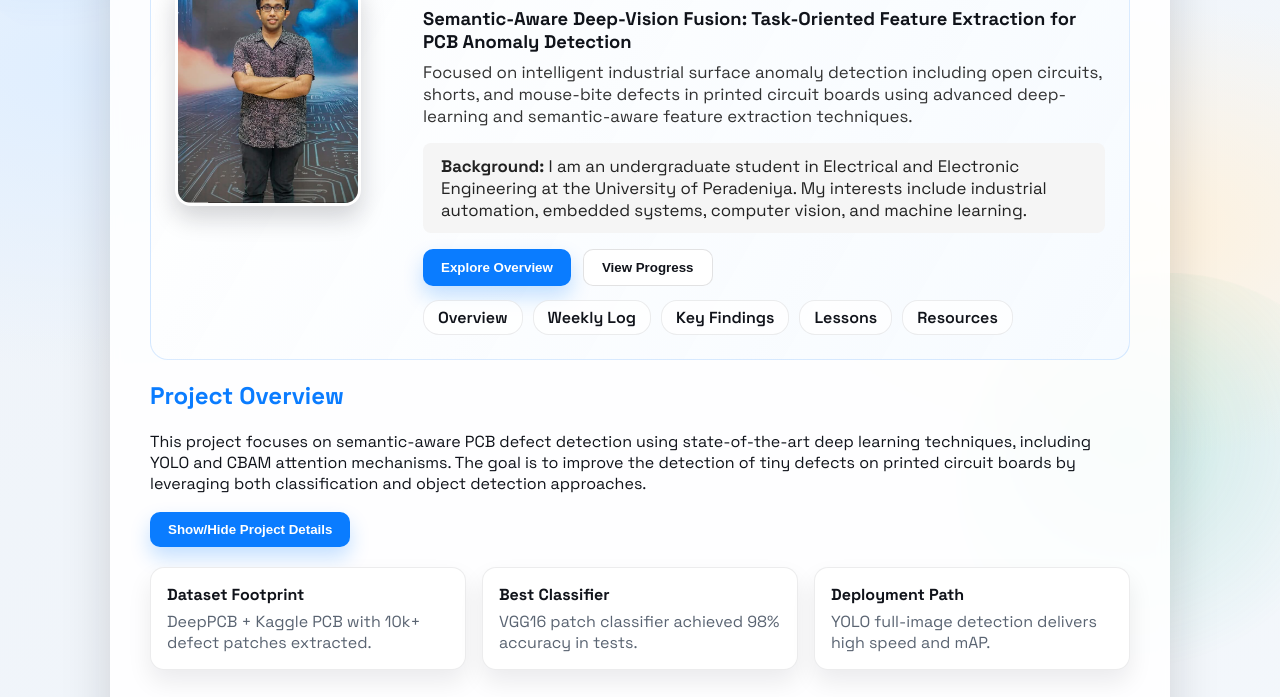
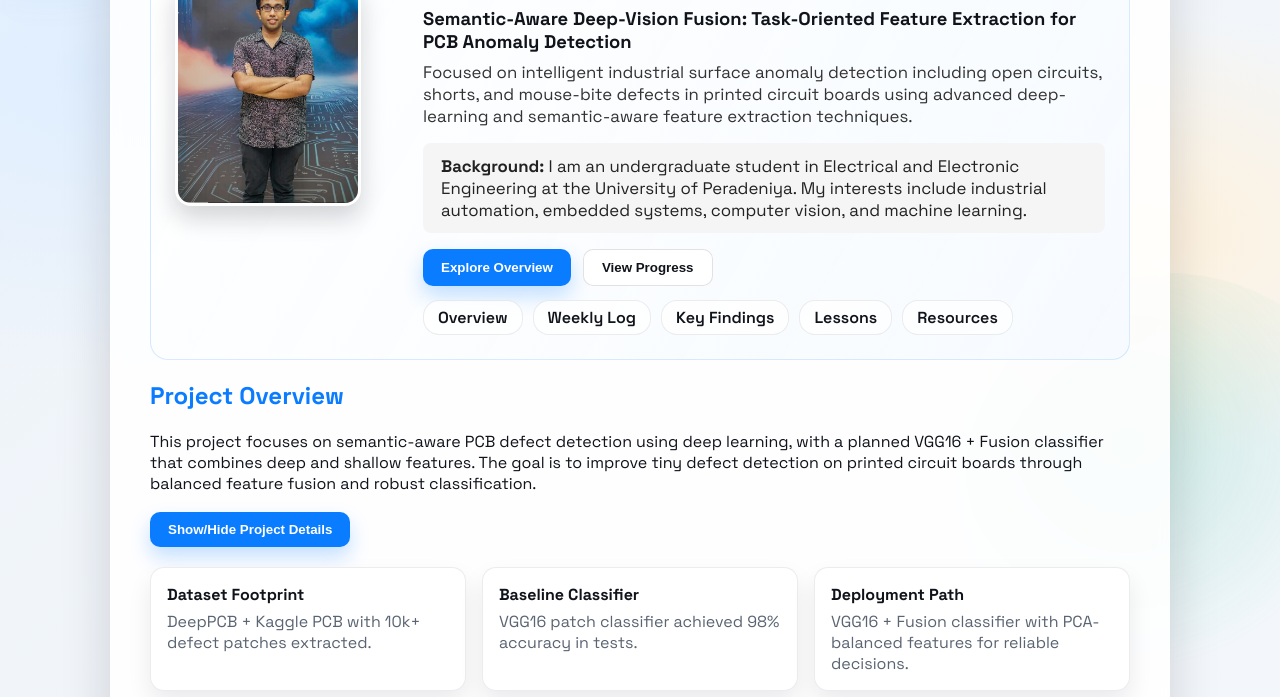
Before and after one commit to Adithya62/PCB-Defect-Detection, a plain HTML site: page portfolio/index.html in a window 1280 px wide. Shown: the part 255-952 px from the top of the page. Drawn offline with Linux system fonts and the light colour scheme.

Commit message:
Update portfolio content

```diff
--- a/portfolio/index.html
+++ b/portfolio/index.html
@@ -258,7 +258,7 @@
 
     <div class="section" id="overview">
         <h2>Project Overview</h2>
-        <p>This project focuses on semantic-aware PCB defect detection using state-of-the-art deep learning techniques, including YOLO and CBAM attention mechanisms. The goal is to improve the detection of tiny defects on printed circuit boards by leveraging both classification and object detection approaches.</p>
+        <p>This project focuses on semantic-aware PCB defect detection using deep learning, with a planned VGG16 + Fusion classifier that combines deep and shallow features. The goal is to improve tiny defect detection on printed circuit boards through balanced feature fusion and robust classification.</p>
         <div style="margin-top: 18px;">
           <button onclick="toggleDetails()" class="btn primary">Show/Hide Project Details</button>
           <div id="projectDetails" style="display: none; margin-top: 14px; background: #f1f8e9; border-radius: 8px; padding: 16px;">
@@ -273,12 +273,12 @@
             <p>DeepPCB + Kaggle PCB with 10k+ defect patches extracted.</p>
           </div>
           <div class="summary-card">
-            <h4>Best Classifier</h4>
+            <h4>Baseline Classifier</h4>
             <p>VGG16 patch classifier achieved 98% accuracy in tests.</p>
           </div>
           <div class="summary-card">
             <h4>Deployment Path</h4>
-            <p>YOLO full-image detection delivers high speed and mAP.</p>
+            <p>VGG16 + Fusion classifier with PCA-balanced features for reliable decisions.</p>
           </div>
         </div>
         <script>
```
